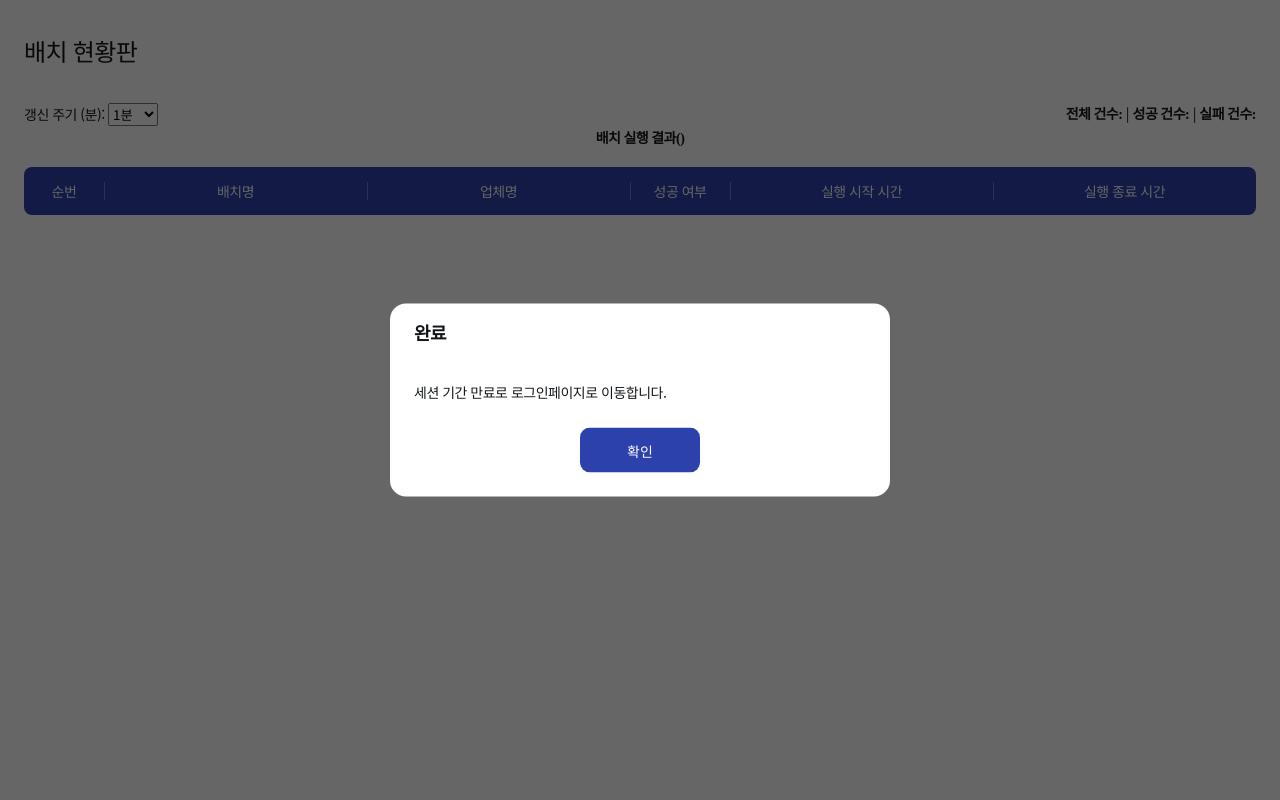
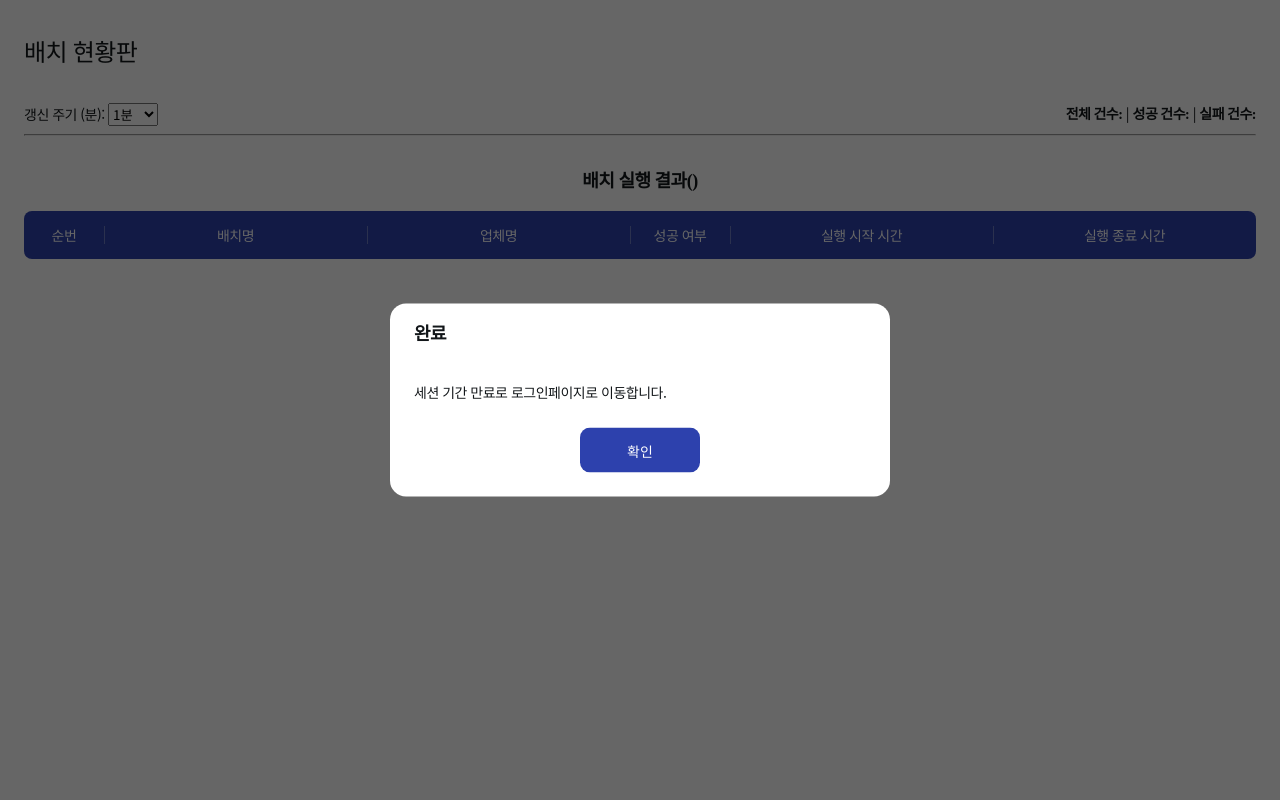
Before and after one commit to dubhe-fintime/finTime, a Flask app: page /adminMainContents in a window 1280 px wide. Run offline with Flask 3, Linux system fonts and the light colour scheme; lists and menus that the app fills with data are empty; some web fonts are replaced.

Commit message:
css수정

```diff
--- a/templates/common/adminMainContents.html
+++ b/templates/common/adminMainContents.html
@@ -38,8 +38,10 @@
                     </div>
                 </div>
             </div>
+            <hr>
+            <br>
 
-            <h1 style="text-align: center;">배치 실행 결과(<span id="running"></span>)</h1>
+            <h1 style="text-align: center; font-size: var(--t4-font-size); line-height: var(--t4-line-height);">배치 실행 결과(<span id="running"></span>)</h1>
             <table class="table intent-table">
                 <colgroup>
                     <col width="80px" />
```
